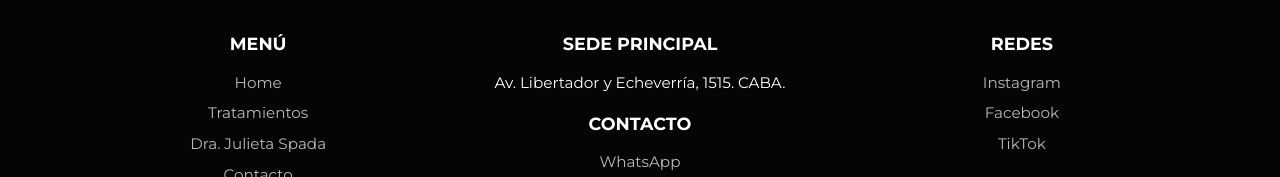
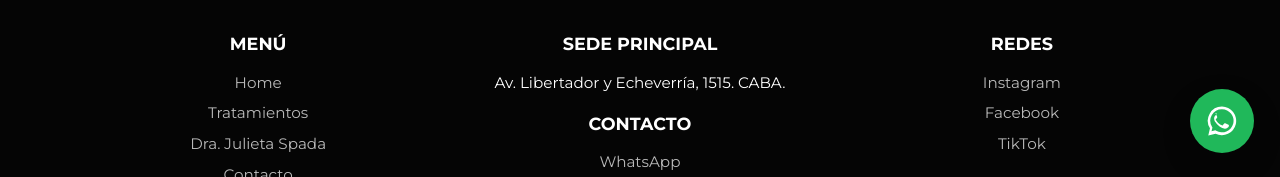
Before and after one commit to drajulietaspada/drajulietaspada, a website with bundled scripts: page tratamiento.html in a window 1280 px wide. Shown: the part 621-798 px from the top of the page. Built offline with nearby package versions, Linux system fonts and the light colour scheme.

Commit message:
Enable WhatsApp widget on treatment detail

```diff
--- a/tratamiento.html
+++ b/tratamiento.html
@@ -24,5 +24,6 @@
     <main id="app"></main>
     <div id="site-footer"></div>
     <script type="module" src="scripts/app.js"></script>
+    <script type="module" src="scripts/whatsapp-widget.js"></script>
   </body>
 </html>
```
